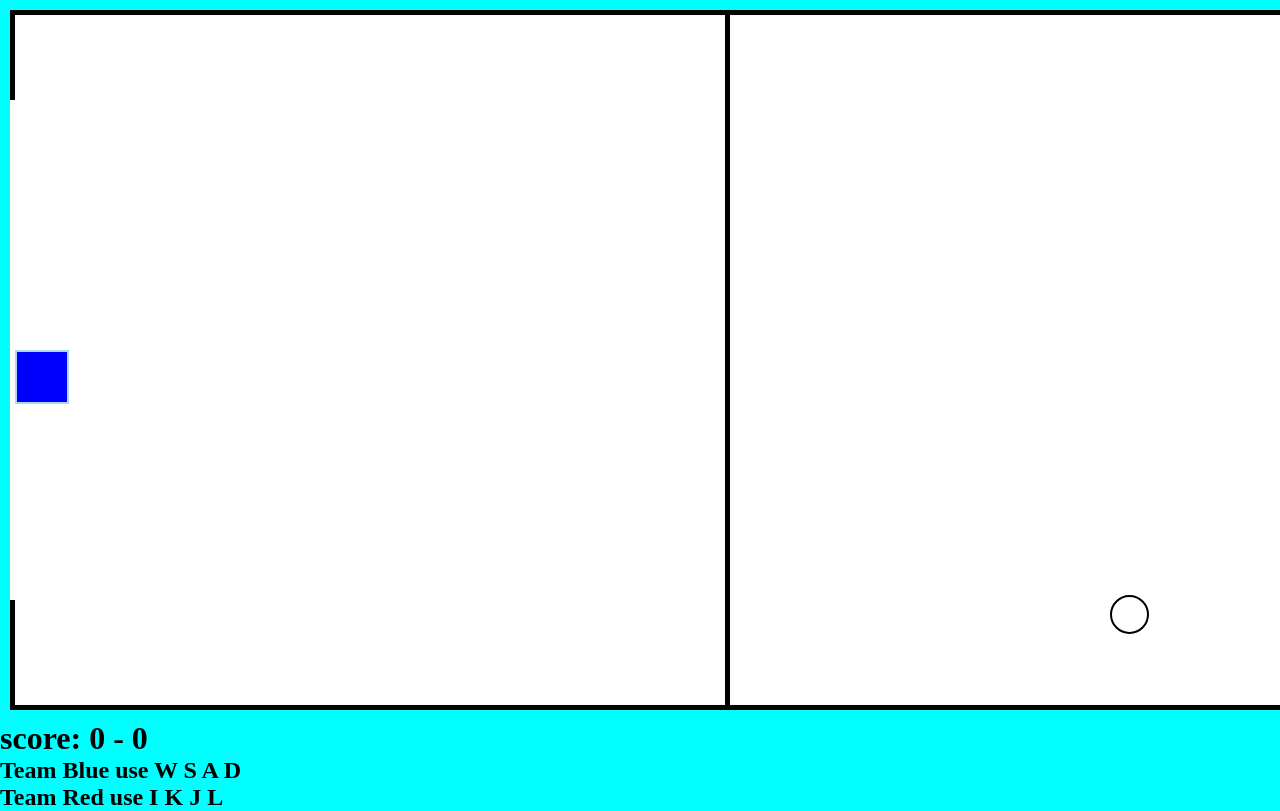
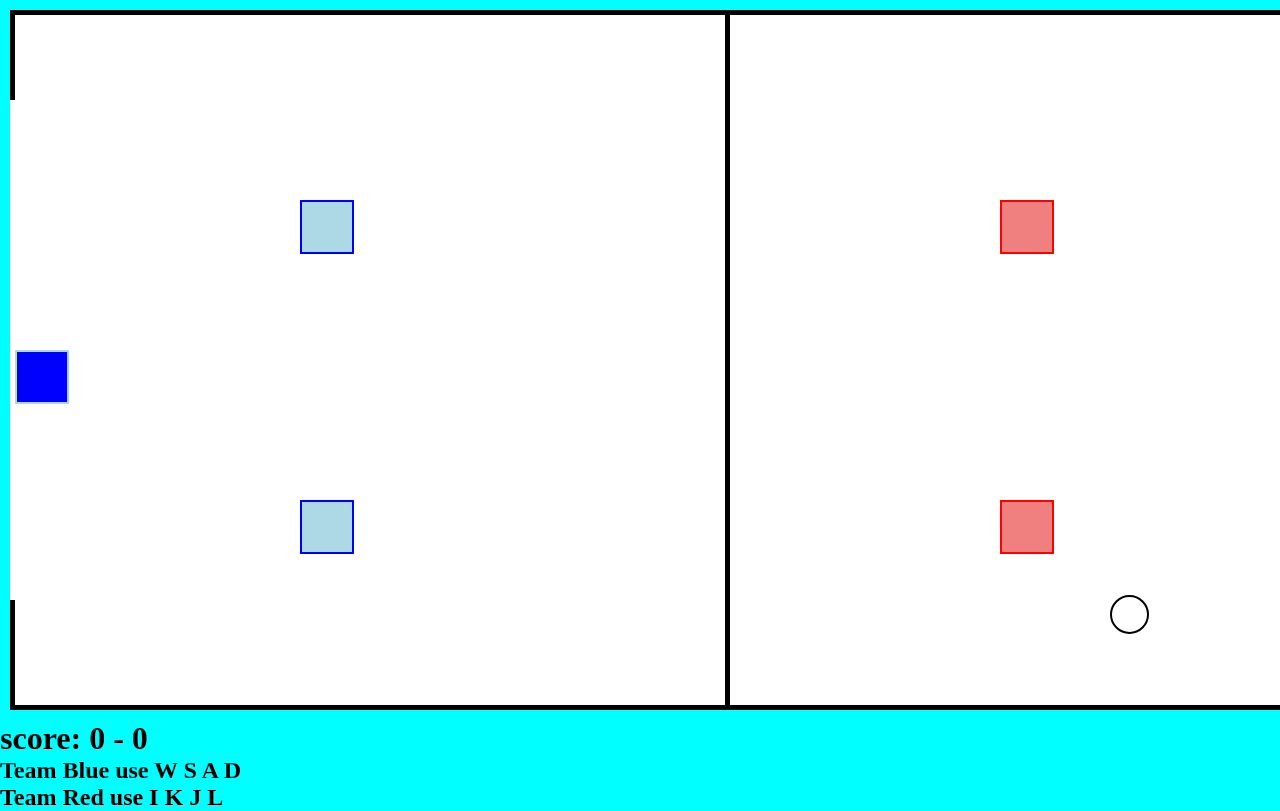
Before and after one commit to sayoridevNL/Poal--ProjectenWeek, a plain HTML site: page index.html in a window 1280 px wide. Shown: the top 811 px of the page. Drawn offline with Linux system fonts and the light colour scheme.

Commit message:
tfhfgj
jfjgf

```diff
--- a/index.html
+++ b/index.html
@@ -12,7 +12,11 @@
     <div id="goal2"></div>
     <div id="veld">
         <div id="player1"></div>
+        <div id="npc1_1"></div>
+        <div id="npc1_2"></div>
         <div id="player2"></div>
+        <div id="npc2_1"></div>
+        <div id="npc2_2"></div>
         <div id="ball"></div>
         <div id="middleLine"></div>
     </div>
--- a/script.js
+++ b/script.js
@@ -1,6 +1,10 @@
 // These are all the html elements that are being importet into the javascript as variable
 const player1 = document.getElementById("player1");
 const player2 = document.getElementById("player2")
+const npc1_1 = document.getElementById("npc1_1")
+const npc1_2 = document.getElementById("npc1_2")
+const npc2_1 = document.getElementById("npc2_1")
+const npc2_2 = document.getElementById("npc2_2")
 const ball = document.getElementById("ball");
 const score = document.getElementById("score");
 const timer = document.getElementById("timer")
@@ -23,6 +27,23 @@ let player1x = 15;
 let player1y = 350;
 let player2x = 1400;
 let player2y = 350;
+
+//this is for the locations of the npc
+let npc1_1x = 300;
+let npc1_1y = 200;
+let npc1_2x = 300;
+let npc1_2y = 500;
+let npc2_1x = 1000;
+let npc2_1y = 200;
+let npc2_2x = 1000;
+let npc2_2y = 500;
+
+let npc1_1Targetx = 0;
+let npc1_1Targety = 0;
+let npcMoving = false;
+
+// this sets the speed for the npc
+const npcSpeed = 7;
 
 // This is for the size of the player
 const playerSize = 50;
@@ -92,7 +113,7 @@ function movePlayer1() {
     if (keys.a && player1x > 15) {
         player1x -= playerSpeed;
     }
-    if (keys.d && player1x < 1385) {
+    if (keys.d && player1x < 670) {
         player1x += playerSpeed;
     }
 
@@ -105,10 +126,10 @@ function movePlayer2() {
     if (keys.i && player2y > 15) {
         player2y -= playerSpeed;
     }
-    if (keys.k && player2y < 635) {
+    if (keys.k && player2y < 634) {
         player2y += playerSpeed;
     }
-    if (keys.j && player2x > 15) {
+    if (keys.j && player2x > 730) {
         player2x -= playerSpeed;
     }
     if (keys.l && player2x < 1385) {
@@ -224,6 +245,7 @@ function gameLoop() {
     updateScore();
     movePlayer1();
     movePlayer2();
+    npc1_1Move()
     setPositionGoal();
     requestAnimationFrame(gameLoop);
 }
--- a/style.css
+++ b/style.css
@@ -51,6 +51,46 @@
     border: solid 2px lightblue;
 }
 
+#npc1_1 {
+    height: 50px;
+    width: 50px;
+    position: absolute;
+    left: 300px;
+    top: 200px;
+    background-color: lightblue;
+    border: solid 2px blue;
+}
+
+#npc1_2 {
+    height: 50px;
+    width: 50px;
+    position: absolute;
+    left: 300px;
+    top: 500px;
+    background-color: lightblue;
+    border: solid 2px blue;
+}
+
+#npc2_1 {
+    height: 50px;
+    width: 50px;
+    position: absolute;
+    left: 1000px;
+    top: 200px;
+    background-color: lightcoral;
+    border: solid 2px red;
+}
+
+#npc2_2 {
+    height: 50px;
+    width: 50px;
+    position: absolute;
+    left: 1000px;
+    top: 500px;
+    background-color: lightcoral;
+    border: solid 2px red;
+}
+
 #player2{
     height: 50px;
     width: 50px;
```
